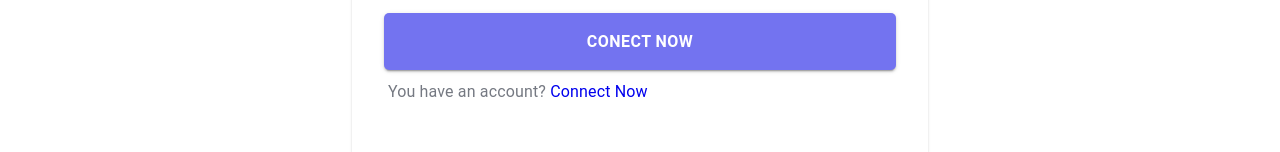
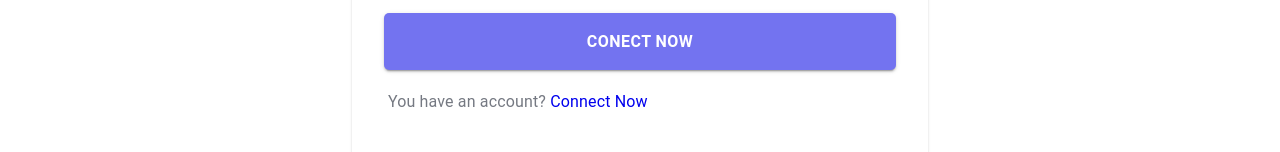
Before and after one commit to Taha-boudiaf/lets.chat, a React (Create React App) app: page /register in a window 1280 px wide. Shown: the part 790-942 px from the top of the page. Built offline with nearby package versions, Linux system fonts and the light colour scheme; no server answers.

Commit message:
delete warning autoWidth

```diff
--- a/src/view/Register.js
+++ b/src/view/Register.js
@@ -85,7 +85,7 @@ const Register = () => {
                       label="Country"
                       options={countries}
                       className={styles.field}
-                      autoWidth
+
                     />
                   </Grid>
                 <Grid item xs={6}>
@@ -98,7 +98,7 @@ const Register = () => {
                   </Button>
                 </Grid>
                 <div>
-                  <Typography variant="subtitle1" style={{marginLeft:'20px',marginBottom: '10px',lineHeight: '2.75',color:'#757982'}}>
+                  <Typography variant="subtitle1" style={{marginLeft:'20px',marginBottom: '5px',marginTop:'10px',lineHeight: '2.75',color:'#757982'}}>
                     You have an account? <a href='/login'>Connect Now</a>
                   </Typography>
                 </div>
```
